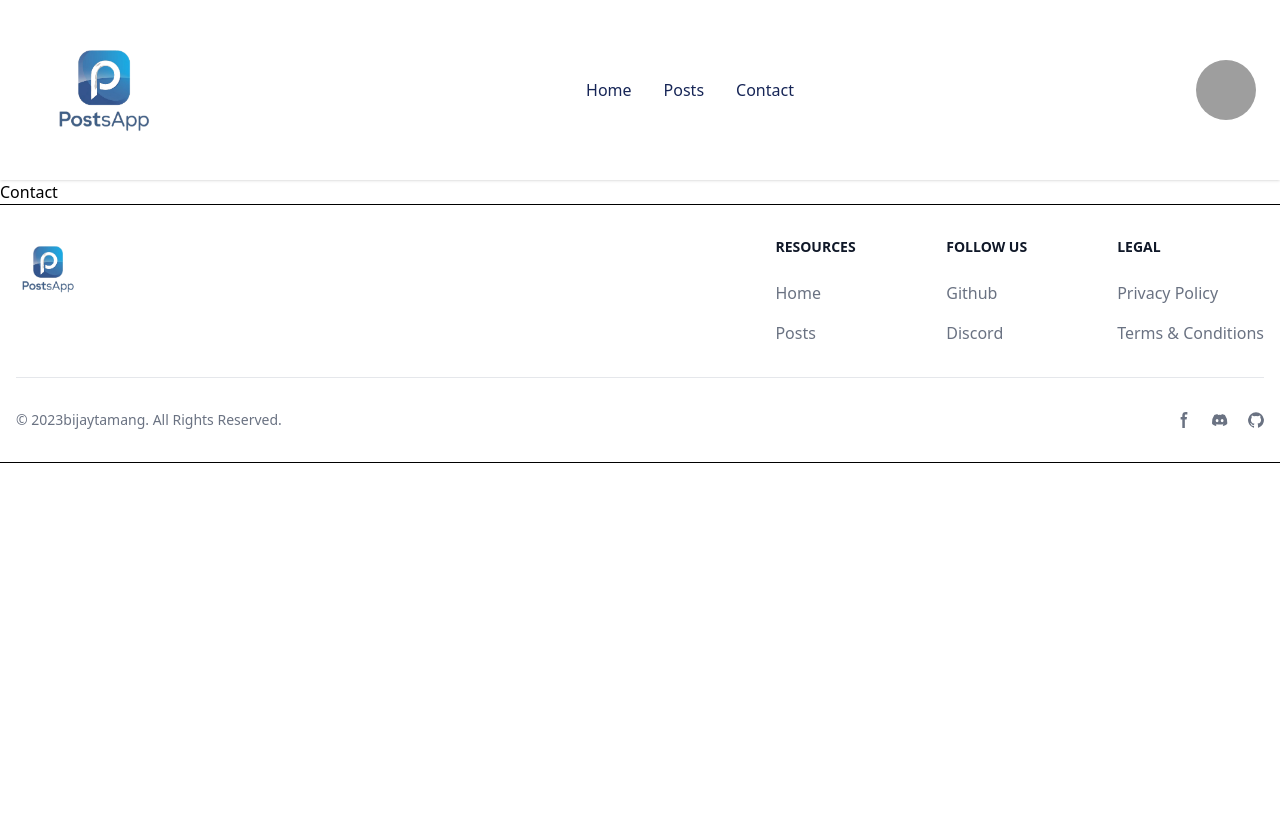
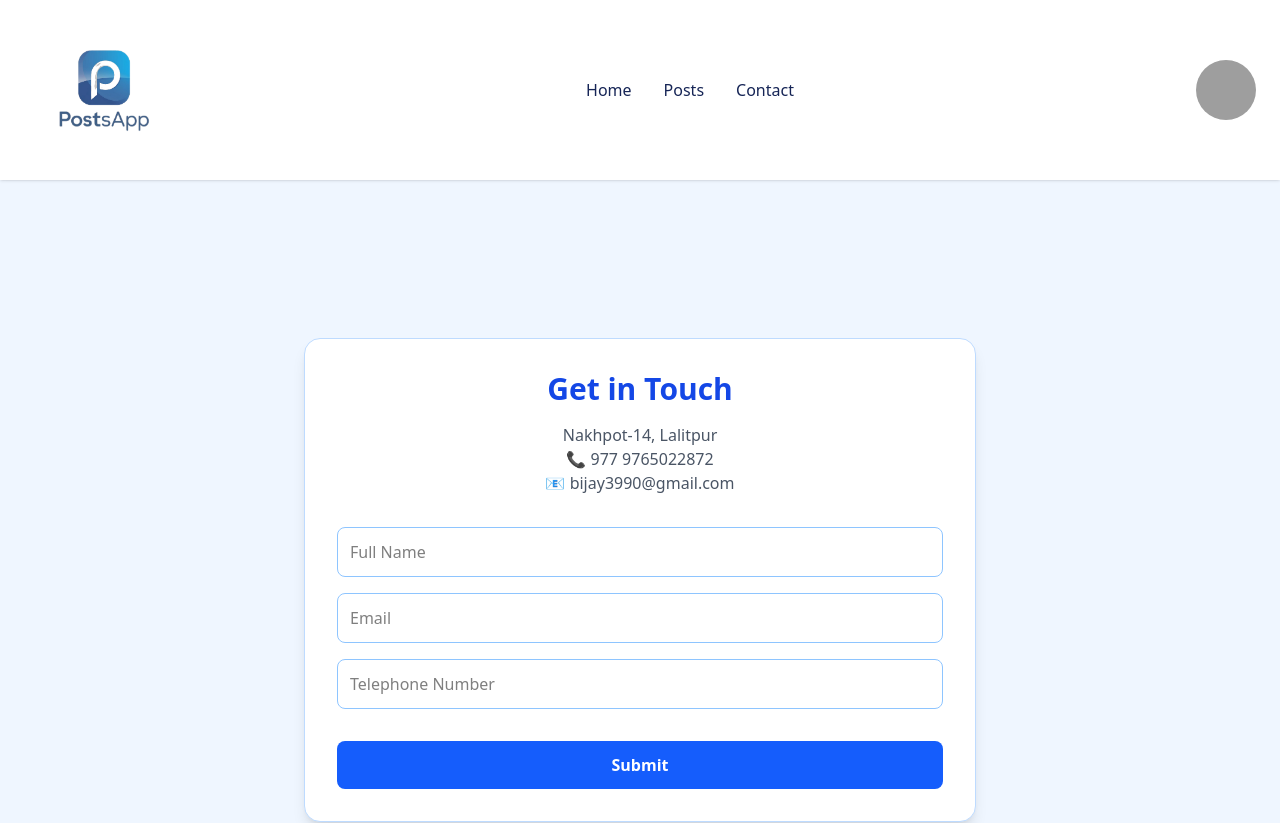
Before and after one commit to bijay91lt/PostsApp, a React (Vite) app: page /contact in a window 1280 px wide. Shown: the top 823 px of the page. Before the commit the page ends 800 px from the top, so only its background shows below. Built offline with nearby package versions, Linux system fonts and the light colour scheme; no server answers; grey boxes are pictures that could not be loaded.

Commit message:
contact menu done

```diff
--- a/src/pages/Contact.tsx
+++ b/src/pages/Contact.tsx
@@ -1,6 +1,43 @@
 function Contact() {
   return (
-    <div>Contact</div>
+    <>
+      <div className="min-h-screen bg-blue-50 flex items-center justify-center p-6">
+        <div className="bg-white shadow-lg rounded-2xl w-full max-w-2xl p-8 border border-blue-200">
+
+          <h2 className="text-3xl font-bold text-blue-700 mb-4 text-center">
+            Get in Touch
+          </h2>
+
+          <div className="text-center text-gray-600 mb-8">
+            <p>Nakhpot-14, Lalitpur</p>
+            <p>📞 977 9765022872</p>
+            <p>📧 bijay3990@gmail.com</p>
+          </div>
+
+          <div className="flex flex-col gap-4">
+            <input
+              type="text"
+              placeholder="Full Name"
+              className="p-3 border border-blue-300 rounded-lg focus:outline-none focus:ring-2 focus:ring-blue-400"
+            />
+            <input
+              type="text"
+              placeholder="Email"
+              className="p-3 border border-blue-300 rounded-lg focus:outline-none focus:ring-2 focus:ring-blue-400"
+            />
+            <input
+              type="text"
+              placeholder="Telephone Number"
+              className="p-3 border border-blue-300 rounded-lg focus:outline-none focus:ring-2 focus:ring-blue-400"
+            />
+
+            <button className="mt-4 bg-blue-600 text-white py-3 rounded-lg font-semibold hover:bg-blue-700 transition duration-300">
+              Submit
+            </button>
+          </div>
+        </div>
+      </div>
+    </>
   )
 }
 
```
